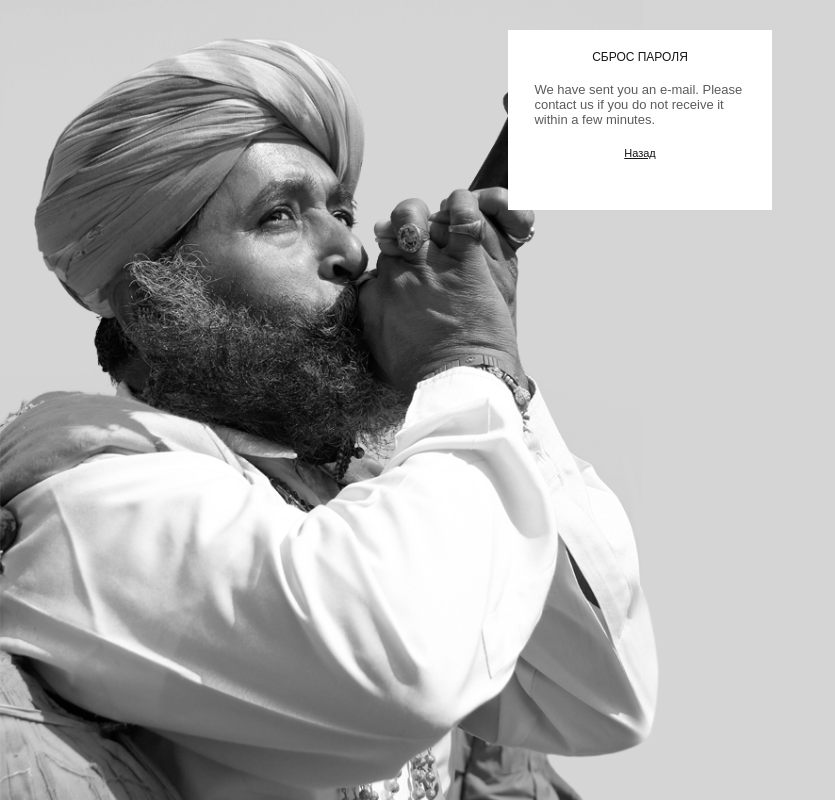
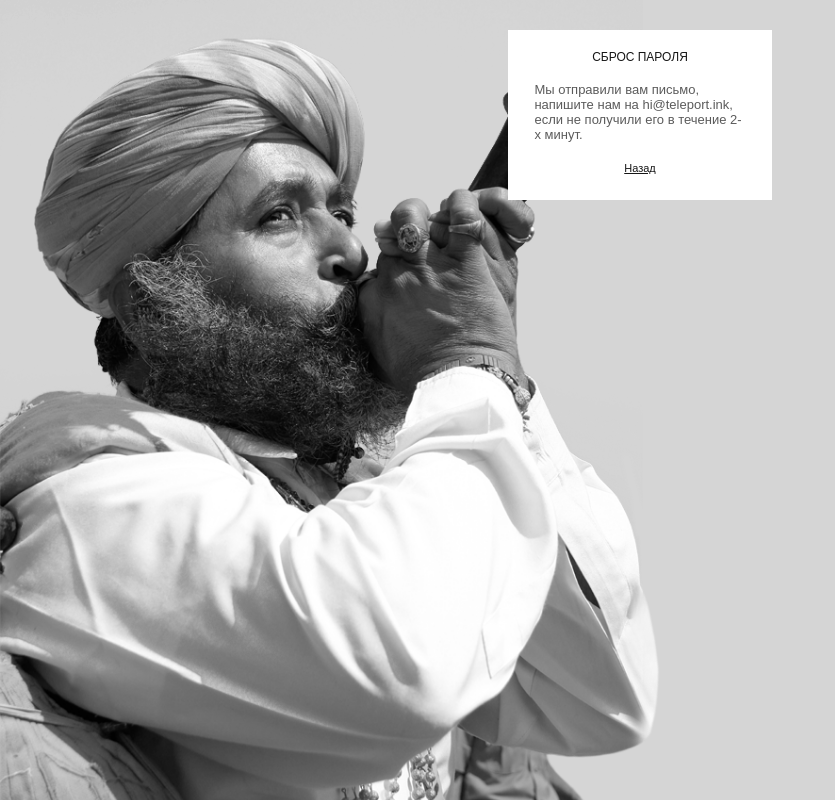
Before and after one commit to makarowdmitry/tp1, a Django app: page /accounts/password/reset/done/ in a window 1280 px wide. Shown: the whole page, without its empty margins (0-835 px from the left). Run offline with Django 3.2, Linux system fonts and the light colour scheme; data that the repository does not hold is empty; parts of the project's set-up code (start-up, migrations or seed data) failed here and were passed over; some libraries are stand-ins or nearby versions.

Commit message:
Changed template Reset password

```diff
--- a/media/styles/style2.css
+++ b/media/styles/style2.css
@@ -2130,8 +2130,14 @@ ul.horizontal li {
     height: 100%;
 }
 
+.background-index-right.reset-password.done {
+
+    height: 140px;
+}
+
 .background-index-right.reset-password input {
    width: 100%;
+
 }
 
 .background-index-right.reset-password .bt-login-register{
@@ -2145,5 +2151,5 @@ ul.horizontal li {
 }
 
 .background-index-right.reset-password.done {
-    height: 50%;
-}
+    position: relative;
+}
--- a/templates/account/email/password_reset_key_message.txt
+++ b/templates/account/email/password_reset_key_message.txt
@@ -5,4 +5,4 @@ It can be safely ignored if you did not request a password reset. Click the link
 
 {% if username %}{% blocktrans %}In case you forgot, your username is {{ username }}.{% endblocktrans %}
 
-{% endif %}{% trans 'Thanks for using our site!' %}
+{% endif %}
--- a/templates/account/email/password_reset_key_subject.txt
+++ b/templates/account/email/password_reset_key_subject.txt
@@ -1,4 +1 @@
-{% load i18n %}
-{% autoescape off %}
-{% blocktrans %}Password Reset E-mail{% endblocktrans %}
-{% endautoescape %}
+Сброс пароля
--- a/templates/account/password_reset_done.html
+++ b/templates/account/password_reset_done.html
@@ -15,7 +15,7 @@
 <p class="title-block">{% trans "Password Reset" %}</p>
 <div class="settings-input">
 
-<p class="phone-block">{% blocktrans %}We have sent you an e-mail. Please contact us if you do not receive it within a few minutes.{% endblocktrans %}</p>
+<p class="phone-block">Мы отправили вам письмо, напишите нам на hi@teleport.ink, если не получили его в течение 2-х минут.</p>
 <br>
 
     {% if user.is_authenticated %}
--- a/templates/account/password_reset_from_key_done.html
+++ b/templates/account/password_reset_from_key_done.html
@@ -6,7 +6,7 @@
 
 {% block content %}
 
-  <div class="background-index">
+  <div class="background-index ">
 <div class="background-index-center">
 
 <div class="background-index-right reset-password done">
```
Also changed, not shown: 1 other file.
